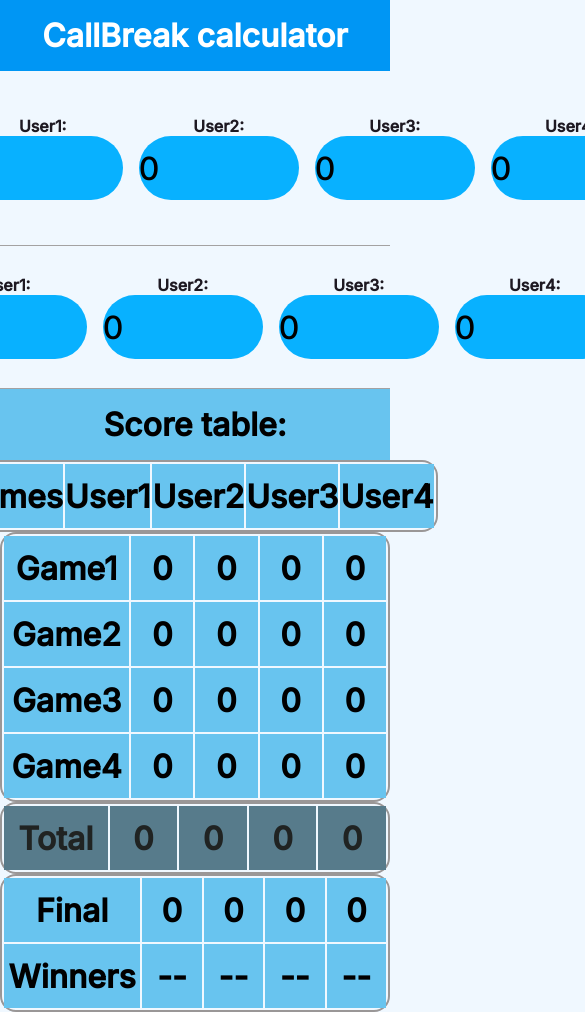
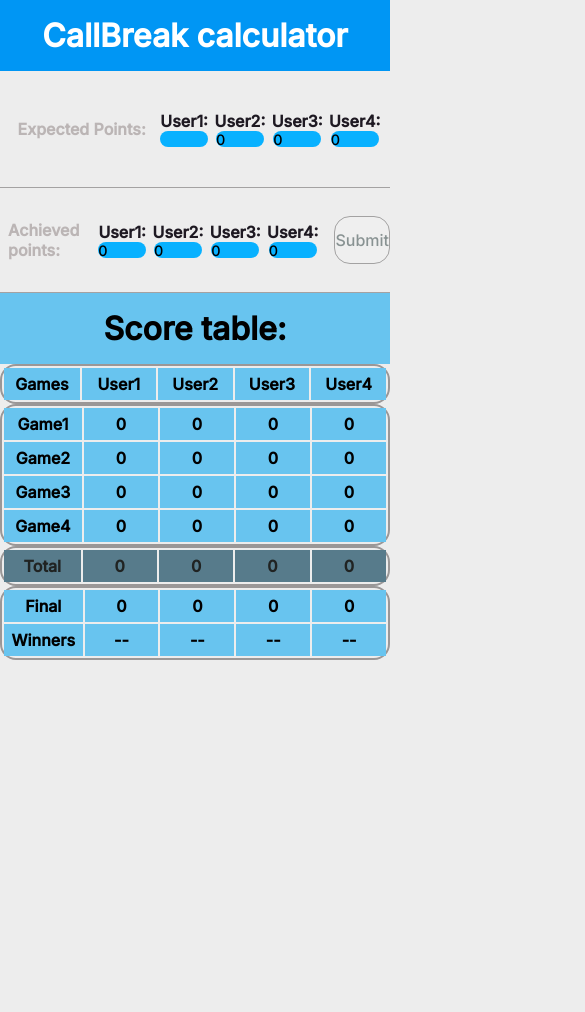
Before and after one commit to samratcodes/Callbreak_calculator, a plain HTML site: page index.html in a window 390 px wide. Shown: the top 1012 px of the page, 585 px wide, since content can reach past the window. After the commit the page ends 844 px from the top, so only its background shows below. Drawn offline with Linux system fonts and the light colour scheme.

Commit message:
Complete responsive site

```diff
--- a/index.html
+++ b/index.html
@@ -133,10 +133,10 @@
         </tfoot>
     </table>
    </div>
-   <h1 class="cuser1 hidden">Congratulations to the winner User1</h1>
-   <h1 class="cuser2 hidden ">Congratulations to the winner User2</h1>
-   <h1 class="cuser3 hidden">Congratulations to the winner User3</h1>
-   <h1 class="cuser4 hidden">Congratulations to the winner User4</h1>
+   <h1 id="cuser1" class="cuser hidden">Congratulations to the winner User1</h1>
+   <h1 id="cuser2" class="cuser hidden ">Congratulations to the winner User2</h1>
+   <h1  id="cuser3" class="cuser hidden">Congratulations to the winner User3</h1>
+   <h1 id="cuser4" class="cuser hidden">Congratulations to the winner User4</h1>
    </div>
     <script src="script.js"></script>
 </body>
--- a/script.js
+++ b/script.js
@@ -70,8 +70,10 @@ finalwinner(result)
 const finalwinner =function(data){
 for ( let i=0 ;i<data.length;i++){
      document.querySelector(`.user${i+1}-pp`).textContent= data[i]
-     if(data[i]===1){
-
+     if (data[i]===1){
+      console.log(data[i]===1)
+     let ley = document.getElementById(`cuser${i+1}`);
+     ley.classList.remove('hidden')
      }
 }
 }
--- a/style.css
+++ b/style.css
@@ -4,7 +4,7 @@
       font-family: 'Inter', sans-serif;
 }body{
     height: 100vh;
-      background-color: aliceblue;;
+   background-color: rgb(237, 237, 237);
 }
 Header{
  display: flex;
@@ -119,7 +119,7 @@ color: rgb(32, 35, 34);
     padding: 1rem;
 
 }
-.cuser1 ,.cuser2,.cuser3 ,.cuser4{
+.cuser{
     background-color: rgb(202, 65, 65);
     display: flex;
     justify-content: center;
@@ -129,3 +129,27 @@ color: rgb(32, 35, 34);
 .hidden{
     display: none;
 }
+@media ( max-width:900px){
+    input{
+        height: 1rem;
+    width: 3rem;
+    font-size: 0.9rem;
+
+    }
+    th{
+    height: 2rem;
+    width: 4rem;}
+   .expectedpoints , .Achievedpoints{
+    font-weight: bold;
+    padding:1rem  0.5rem;
+    font-size: 1rem;
+}
+    th{
+    height: 2rem;
+    width: 5rem;
+    font-size:1rem ;
+}
+.user{
+    margin-left: 0.4rem;
+}
+}
```
